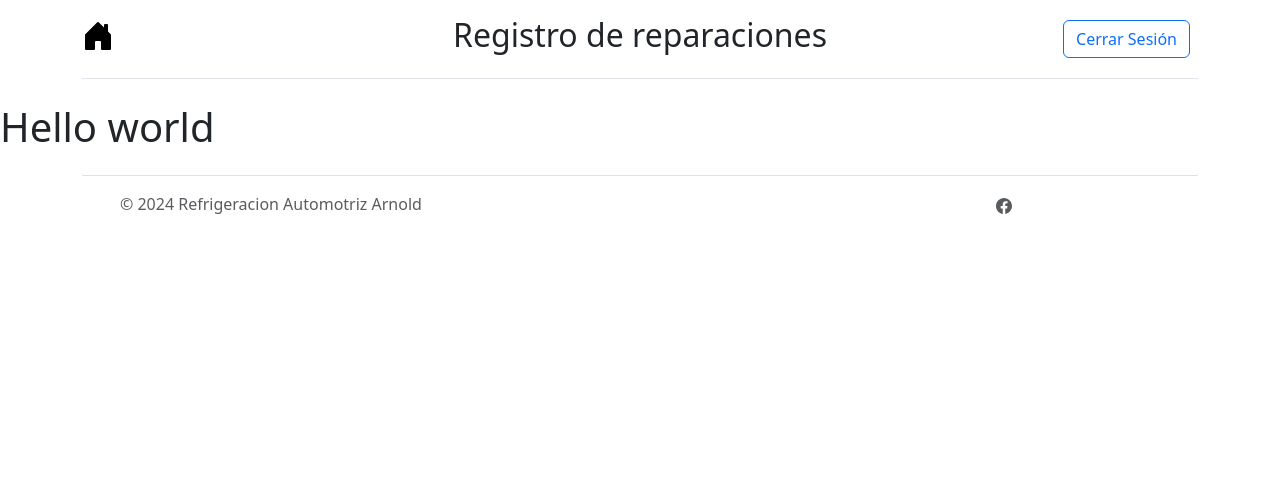
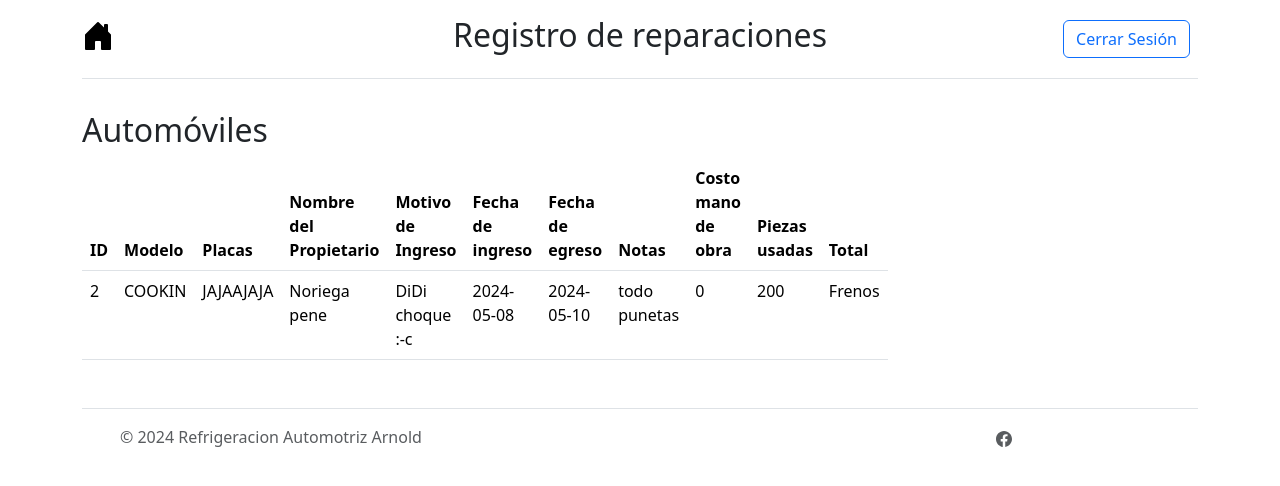
Before and after one commit to noriegaencinas/arnold_autorefrigeraciones, a Flask app: page /menu/reparaciones in a window 1280 px wide. Shown: the top 486 px of the page. Run offline with Flask 3, Linux system fonts and the light colour scheme; a user stored in the database is signed in; data comes from the database, SQL or seed files in the repository; both versions use the stored data as it was after the commit.

Commit message:
Cambios a registro reparaciones

```diff
--- a/controller/DBController.py
+++ b/controller/DBController.py
@@ -54,3 +54,14 @@ def SelectEmpleados():
         return rows
     except Exception as e:
         return str(e)
+
+def SelectRegistroReparaciones():
+    try:
+        conn = sqlite3.connect("instance/arnold_autorefrigeraciones.db")
+        c = conn.cursor()
+        c.execute("SELECT * FROM Automoviles WHERE Activo = 0")
+        rows = c.fetchall()
+        conn.close()
+        return rows
+    except Exception as e:
+        return str(e)
--- a/controller/controllers.py
+++ b/controller/controllers.py
@@ -77,4 +77,5 @@ def menu_facturas():
 @app.route("/menu/reparaciones")
 @login_required
 def registro_reparaciones():
-    return render_template('menu_reparaciones.html')
+    rows = SelectRegistroReparaciones()
+    return render_template('menu_reparaciones.html', reparaciones=rows)
--- a/templates/menu_automoviles.html
+++ b/templates/menu_automoviles.html
@@ -3,7 +3,7 @@
 {% block nombre_menu %}Gestión de automóviles{% endblock %}
 
 {% block content %}
-<link rel="stylesheet" href="/static/css/style.css">
+
 <section class="py-2">
     <div class="container">
         <div class="row">
--- a/templates/menu_reparaciones.html
+++ b/templates/menu_reparaciones.html
@@ -4,6 +4,48 @@
 
 {% block content %}
 <!-- Agregar dentro de este bloque el codigo del menu empleados-->
-<h1>Hello world</h1>
+<section class="py-2">
+    <div class="container">
+        <div class="row">
+            <div class="col-md-6">
+                <h2>Automóviles</h2>
+                <table id="automoviles-table" class="table table-hover">
+                    <thead>
+                        <tr>
+                            <th>ID</th>
+                            <th>Modelo</th>
+                            <th>Placas</th>
+                            <th>Nombre del Propietario</th>
+                            <th>Motivo de Ingreso</th>
+                            <th>Fecha de ingreso</th>
+                            <th>Fecha de egreso</th>
+                            <th>Notas</th>
+                            <th>Costo mano de obra</th>
+                            <th>Piezas usadas</th>
+                            <th>Total</th>
+                        </tr>
+                    </thead>
+                    <tbody>
+                        {% for reparacion in reparaciones %}
+                        <tr>
+                            <td>{{ reparacion[0] }}</td>
+                            <td>{{ reparacion[1] }}</td>
+                            <td>{{ reparacion[2] }}</td>
+                            <td>{{ reparacion[3] }}</td>
+                            <td>{{ reparacion[4] }}</td>
+                            <td>{{ reparacion[5] }}</td>
+                            <td>{{ reparacion[6] }}</td>
+                            <td>{{ reparacion[7] }}</td>
+                            <td>{{ reparacion[8] }}</td>
+                            <td>{{ reparacion[9] }}</td>
+                            <td>{{ reparacion[10] }}</td>
+                        </tr>
+                        {% endfor %}
+                    </tbody>
+                </table>
+            </div>
+        </div>
+    </div>
+</section>
 
 {% endblock %}
```
Also changed, not shown: instance/arnold_autorefrigeraciones.db.
